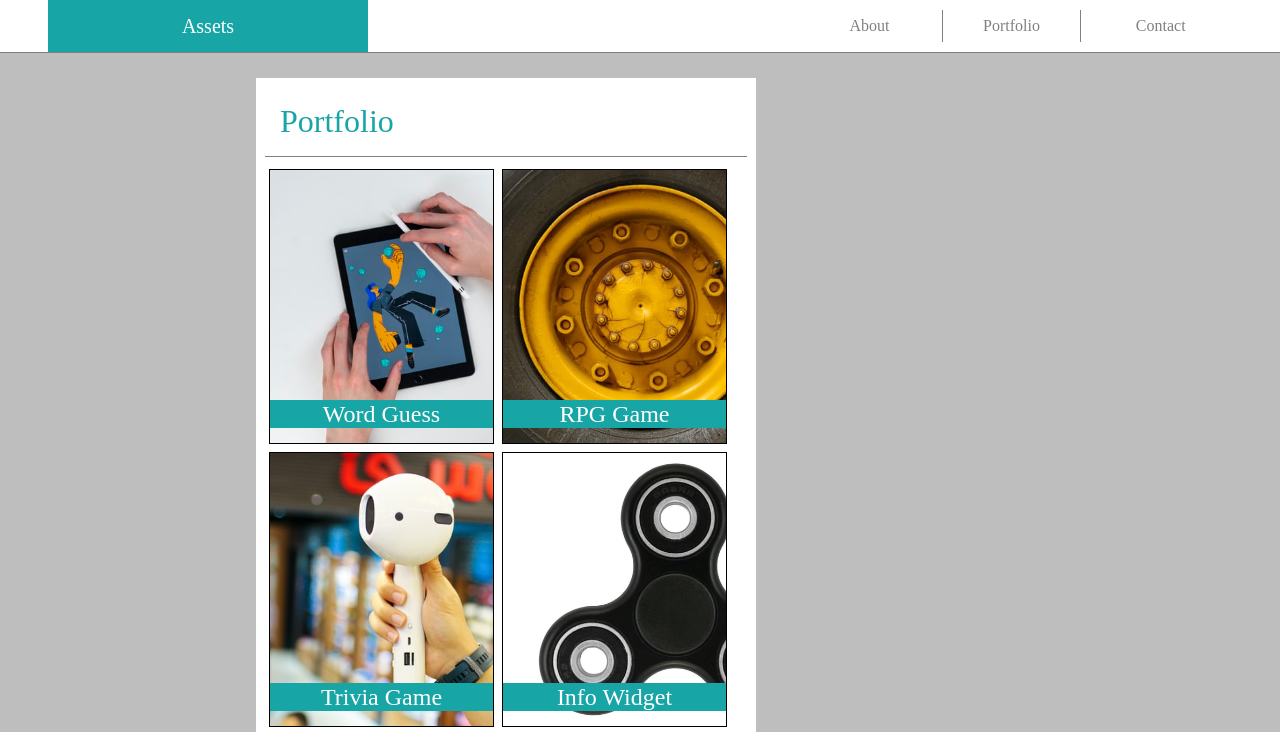
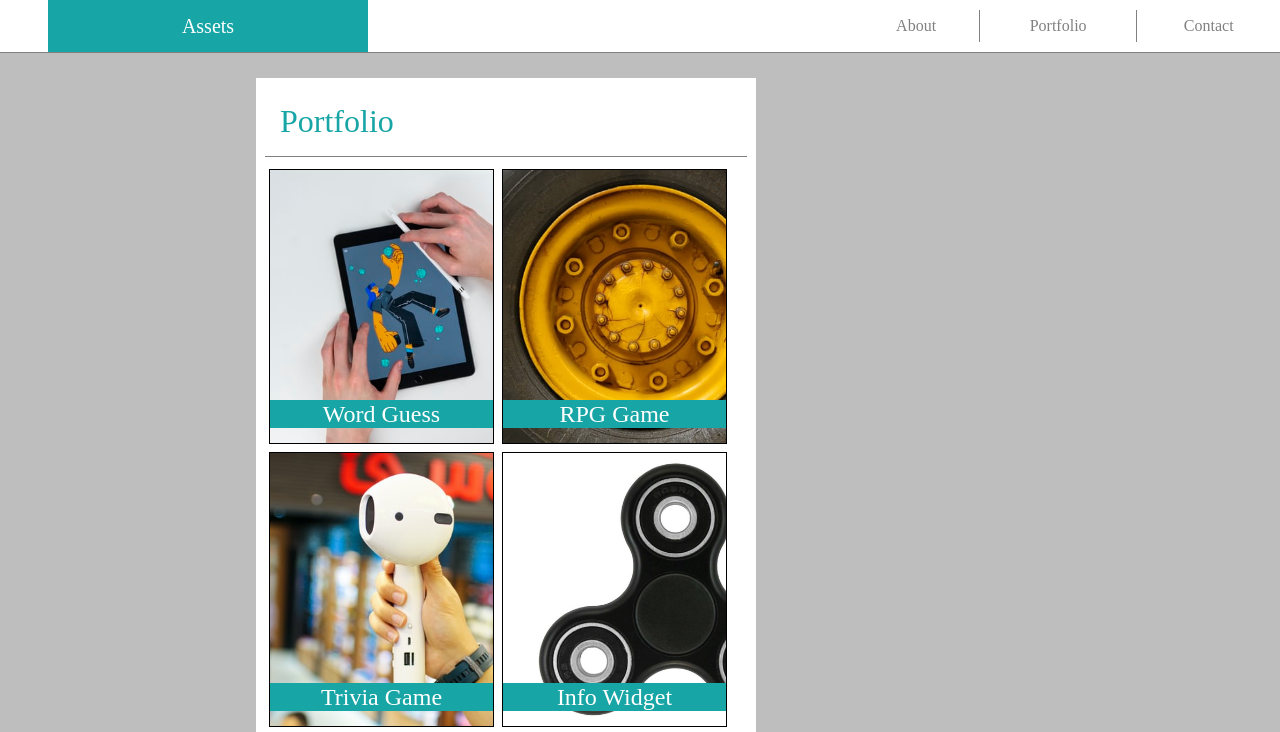
Before and after one commit to nsando84/Bootstrap-Styles, a plain HTML site: page index.html in a window 1280 px wide. Shown: the top 732 px of the page. Drawn offline with nearby package versions, Linux system fonts and the light colour scheme.

Commit message:
fixed p-2

```diff
--- a/index.html
+++ b/index.html
@@ -1,15 +1,18 @@
 <!DOCTYPE html>
 <html lang="en">
+
 <head>
   <meta charset="UTF-8">
   <meta name="viewport" content="width=device-width, initial-scale=1.0">
-    <link rel="stylesheet" href="https://stackpath.bootstrapcdn.com/bootstrap/4.5.0/css/bootstrap.min.css" integrity="sha384-9aIt2nRpC12Uk9gS9baDl411NQApFmC26EwAOH8WgZl5MYYxFfc+NcPb1dKGj7Sk" crossorigin="anonymous">
+  <link rel="stylesheet" href="https://stackpath.bootstrapcdn.com/bootstrap/4.5.0/css/bootstrap.min.css"
+    integrity="sha384-9aIt2nRpC12Uk9gS9baDl411NQApFmC26EwAOH8WgZl5MYYxFfc+NcPb1dKGj7Sk" crossorigin="anonymous">
   <link rel="stylesheet" href="css/style.css">
 
 
   <title>Document</title>
 
 </head>
+
 <body>
 
   <!-- Navigation bar -->
@@ -21,15 +24,15 @@
     </div>
 
 
-          <table class="col-md-4 text-white mr-md-5">
+    <table class="col-md-4 text-white p-2">
 
-              <td class="nav-item p-2">
+      <td class="nav-item">
         <a class="nav-link" href="about.html">About</a>
       </td>
-              <td class="nav-item p-2">
+      <td class="nav-item">
         <a class="nav-link nav-item2" href="index.html">Portfolio</a>
       </td>
-              <td class="nav-item p-2">
+      <td class="nav-item">
         <a class="nav-link" href="contact.html">Contact</a>
       </td>
 
@@ -60,13 +63,7 @@
       <div class="portbox" style="background-image: url(images/rock.jpeg);">
         <span class="imgword">Rock Paper Scissors</span>
       </div>
-
-
-
-
-
-
-
+    </div>
   </main>
 
 
@@ -78,8 +75,15 @@
   </footer>
 
 
-    <script src="https://code.jquery.com/jquery-3.5.1.slim.min.js" integrity="sha384-DfXdz2htPH0lsSSs5nCTpuj/zy4C+OGpamoFVy38MVBnE+IbbVYUew+OrCXaRkfj" crossorigin="anonymous"></script>
-    <script src="https://cdn.jsdelivr.net/npm/popper.js@1.16.0/dist/umd/popper.min.js" integrity="sha384-Q6E9RHvbIyZFJoft+2mJbHaEWldlvI9IOYy5n3zV9zzTtmI3UksdQRVvoxMfooAo" crossorigin="anonymous"></script>
-    <script src="https://stackpath.bootstrapcdn.com/bootstrap/4.5.0/js/bootstrap.min.js" integrity="sha384-OgVRvuATP1z7JjHLkuOU7Xw704+h835Lr+6QL9UvYjZE3Ipu6Tp75j7Bh/kR0JKI" crossorigin="anonymous"></script>
+  <script src="https://code.jquery.com/jquery-3.5.1.slim.min.js"
+    integrity="sha384-DfXdz2htPH0lsSSs5nCTpuj/zy4C+OGpamoFVy38MVBnE+IbbVYUew+OrCXaRkfj" crossorigin="anonymous">
+  </script>
+  <script src="https://cdn.jsdelivr.net/npm/popper.js@1.16.0/dist/umd/popper.min.js"
+    integrity="sha384-Q6E9RHvbIyZFJoft+2mJbHaEWldlvI9IOYy5n3zV9zzTtmI3UksdQRVvoxMfooAo" crossorigin="anonymous">
+  </script>
+  <script src="https://stackpath.bootstrapcdn.com/bootstrap/4.5.0/js/bootstrap.min.js"
+    integrity="sha384-OgVRvuATP1z7JjHLkuOU7Xw704+h835Lr+6QL9UvYjZE3Ipu6Tp75j7Bh/kR0JKI" crossorigin="anonymous">
+  </script>
 </body>
+
 </html>
```
Also changed, not shown: about.html (+4 -4 lines), assets.html (+4 -4 lines), contact.html (+4 -4 lines). Lines whose indentation alone changed are shown as unchanged.
